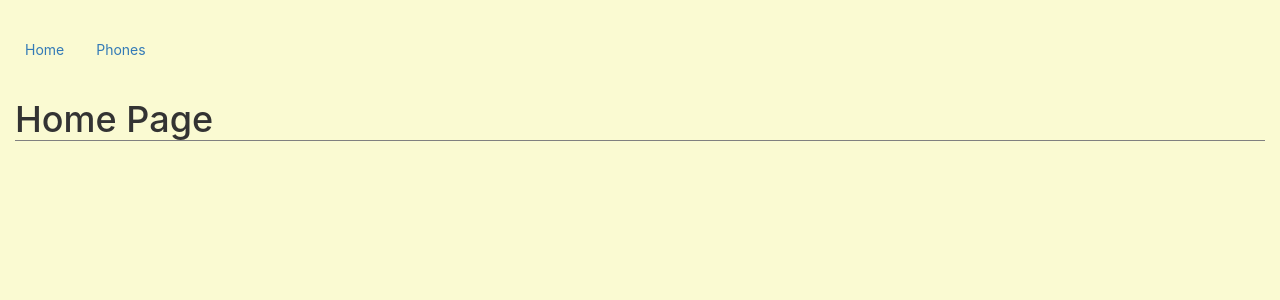
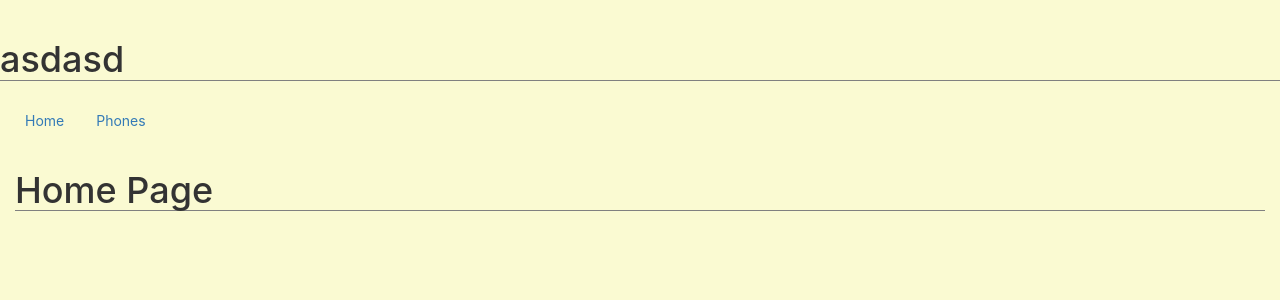
Before and after one commit to mate-academy/fs_on_dec18-phones-react, a React (Create React App) app: page / in a window 1280 px wide. Shown: the top 300 px of the page. Built offline with nearby package versions, Linux system fonts and the light colour scheme.

Commit message:
Store was connected to App

```diff
--- a/src/App.js
+++ b/src/App.js
@@ -1,4 +1,5 @@
 import React from 'react';
+import { connect } from 'react-redux';
 import { Route, NavLink, Switch } from 'react-router-dom';
 
 import PhoneDetailsPage from './PhoneDetailsPage';
@@ -6,8 +7,9 @@ import PhonesPage from './PhonesPage';
 
 import './App.css';
 
-const App = () => (
+const App = ({ messageFromStore }) => (
   <div className="App">
+    <h1>{ messageFromStore }</h1>
     <header style={{ padding: 10 }}>
       <ul className="nav nav-pills">
         <li role="presentation">
@@ -29,4 +31,10 @@ const App = () => (
   </div>
 );
 
-export default App;
+const mapStateToProps = (state) => {
+  return {
+    messageFromStore: state.message,
+  };
+};
+
+export default connect(mapStateToProps)(App);
--- a/src/redux/configureStore.js
+++ b/src/redux/configureStore.js
@@ -1,7 +1,11 @@
 import { createStore } from 'redux';
 
 
-const rootReducer = (state = {}, action) => {
+const defaultState = {
+  message: 'asdasd'
+};
+
+const rootReducer = (state = defaultState, action) => {
   return state;
 };
 
```
